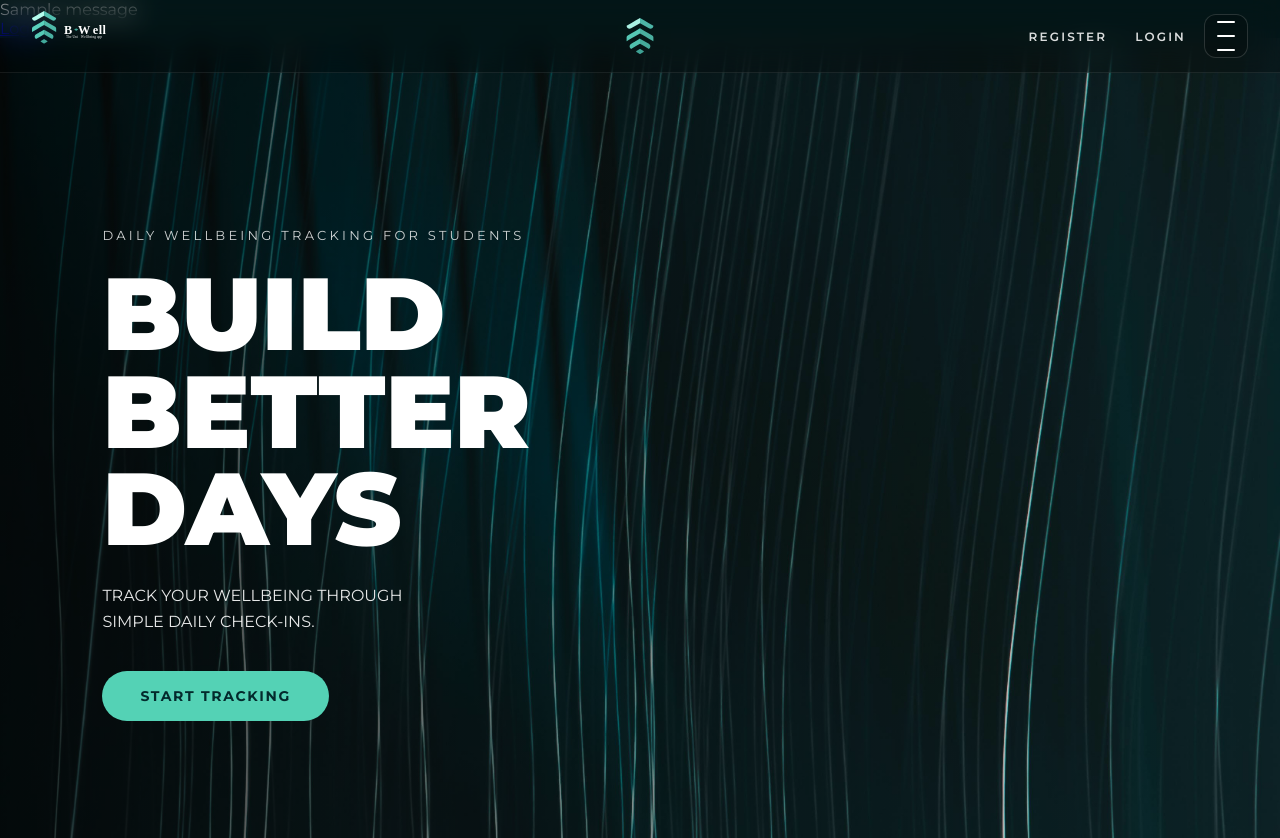
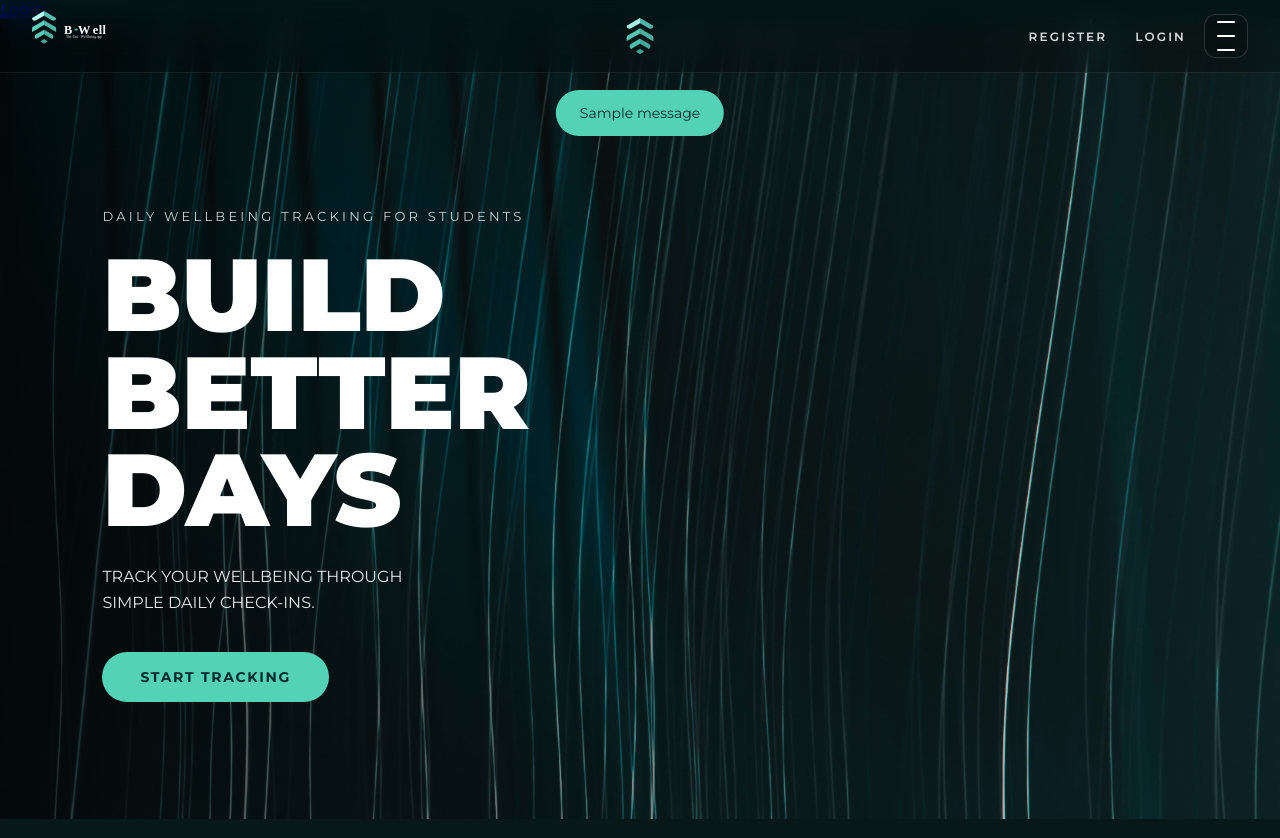
Before and after one commit to oligreenhalgh/B-Well, a Flask app: page / in a window 1280 px wide. Run offline with Flask 3, Linux system fonts and the light colour scheme; tables that the repository leaves empty hold one stand-in row (values such as "Sample post"); one stand-in notice (Sample message) is shown.

Commit message:
Notifications now appear in the bubbles instead of under the top bar. They also include a link to the form.

```diff
--- a/app/templates/base.html
+++ b/app/templates/base.html
@@ -15,9 +15,10 @@
 
 <body>
 {% with messages = get_flashed_messages(with_categories=true) %}
+  {% if messages %}
+    <ul class="flashes">
       {% for category, data in messages %}
-    <div class="alert alert-{{ category }}">
-
+        <li class="flash flash-{{ category }}">
           {% if data is iterable and data is not string %}
             {% if data[1] %}
               <a href="{{ data[1] }}">{{ data[0] }}</a>
@@ -27,9 +28,10 @@
           {% else %}
             {{ data }}
           {% endif %}
-
-    </div>
+        </li>
       {% endfor %}
+    </ul>
+  {% endif %}
 {% endwith %}
 
 <!-- Conditional login/logout -->
```
Also changed, not shown: app.db. Lines whose indentation alone changed are shown as unchanged.
